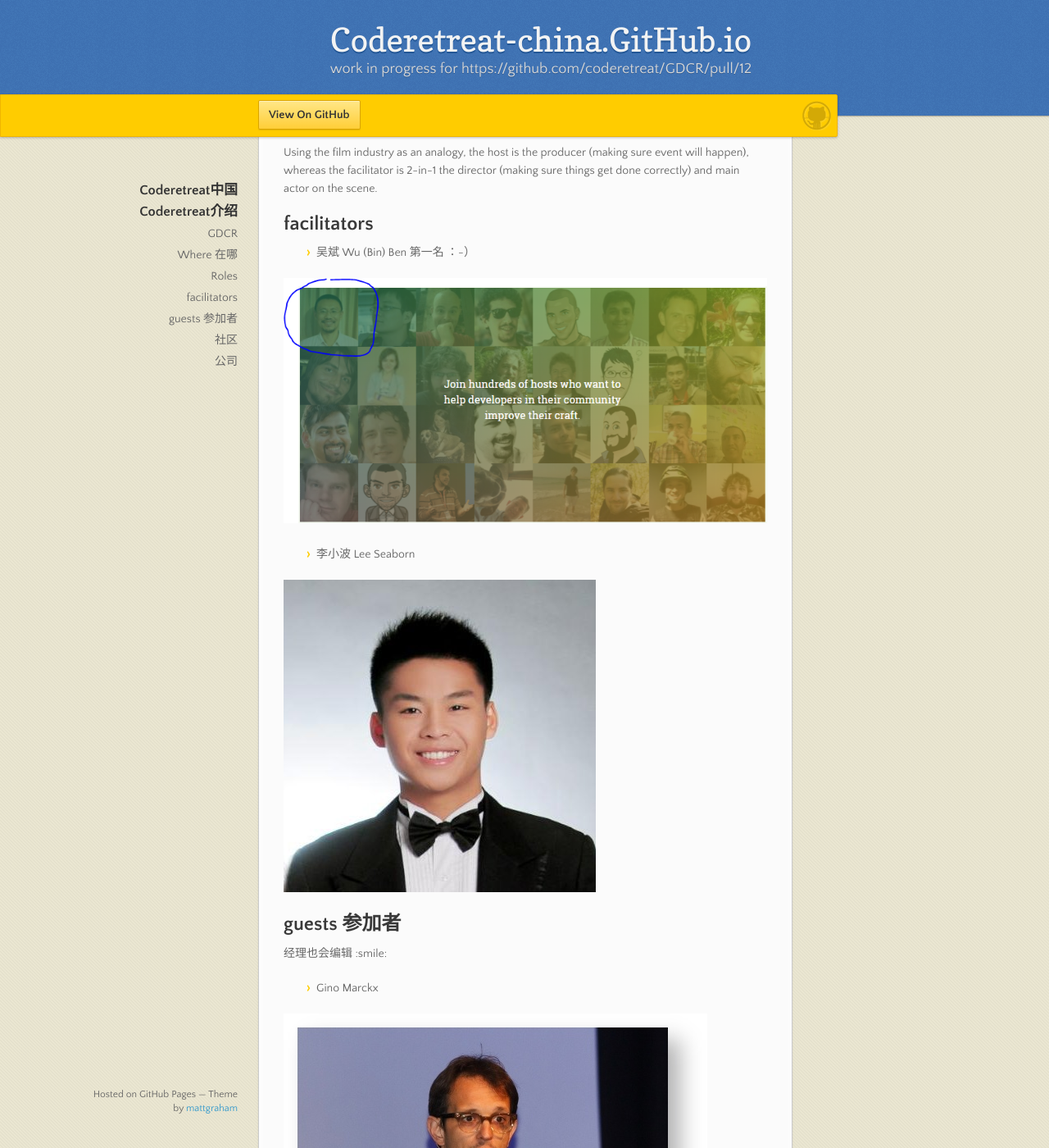
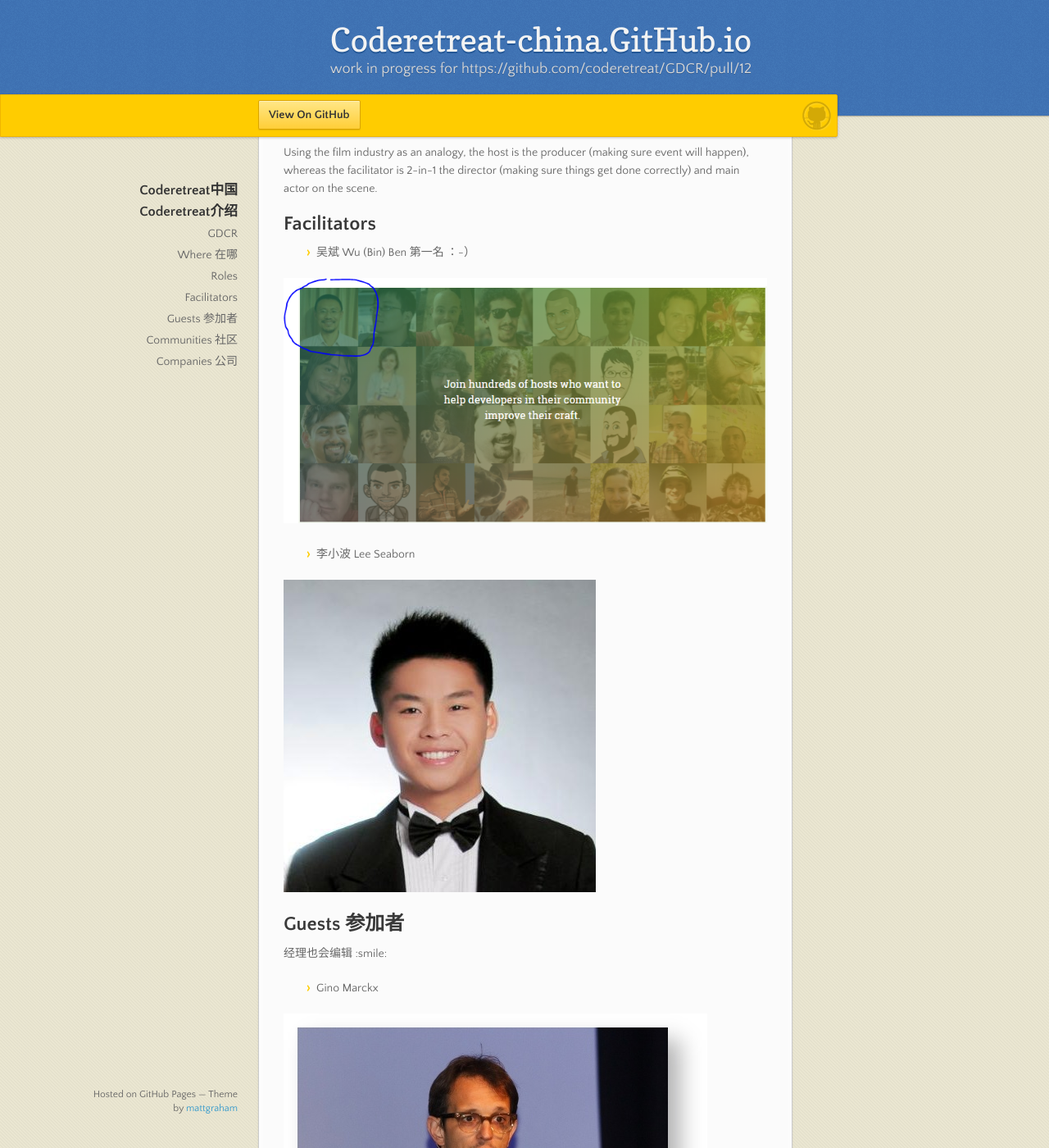
Before and after one commit to coderetreat-china/coderetreat-china.github.io, a Jekyll site: the page built from index.md, in a window 1280 px wide and 1400 px high, scrolled down 1058 px. Shown: the whole window at 82% size. Built offline with Jekyll 4.4.1, drawn with Linux system fonts in a browser that asks for light colours; nearby versions of some CDN libraries; some of the changed text lies outside the part shown.

Commit message:
section names must be in English (or relative link won't work)

```diff
--- a/index.md
+++ b/index.md
@@ -41,7 +41,7 @@ facilitator 是引导师. 他活动的时候给大家介绍，帮助 ...
 Using the film industry as an analogy, the host is the producer (making sure event will happen), whereas the facilitator is 2-in-1
 the director (making sure things get done correctly) and main actor on the scene.
 
-## facilitators
+## Facilitators
 
 - 吴斌  Wu (Bin) Ben 第一名 ：-）
 
@@ -51,7 +51,7 @@ the director (making sure things get done correctly) and main actor on the scene
 
 ![](images/people/Seaborn_Lee_26873ed.jpg)
 
-## guests 参加者
+## Guests 参加者
 
 经理也会编辑  :smile:
 
@@ -69,7 +69,7 @@ Immediately after getting his Masters degree in Computer Science at the Ghent Un
 In 2002, Gino started working with some of Belgium's most prominent Agile promoters, joined the Belgian XP/Agile User Group and became actively involved in promoting Agile techniques and practices. After moving to Canada, he co-founded the Toronto Agile Software Development Community. Gino is on the Council of Advisors for the Agile Alliance Board of Directors.
 He likes to spend his spare time with family and friends enjoying cycling, travel, art, music, poetry and bragging about the supreme quality of Belgian beer.
 
-## 社区
+## Communities 社区
 
 - [Software Craftsmanship Beijing](http://www.meetup.com/Software-Craftsmanship-Beijing/),
 - [北京设计模式学习组](http://www.bjdp.org/),
@@ -79,7 +79,7 @@ He likes to spend his spare time with family and friends enjoying cycling, trave
 - [深圳JUG](http://szjug.github.io/),
 ..
 
-## 公司
+## Companies 公司
 
 - ![](http://szjug.github.io/images/logo/epam-logo.png)
 [亿磐系统 (EPAM Systems)](http://www.epam.com) is hosting GDCR in [20+ locations](https://events.epam.com/events#coderetreat).
```
